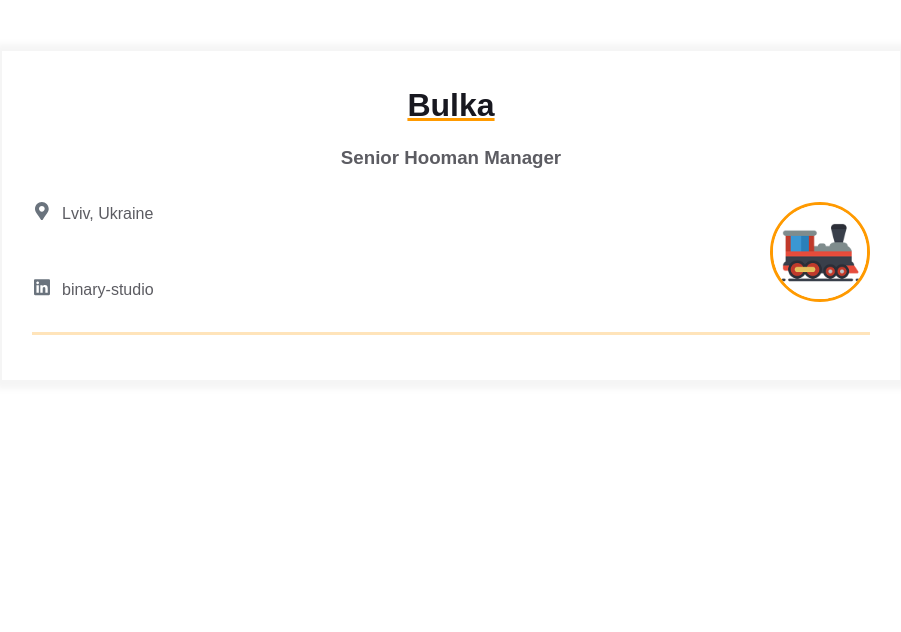
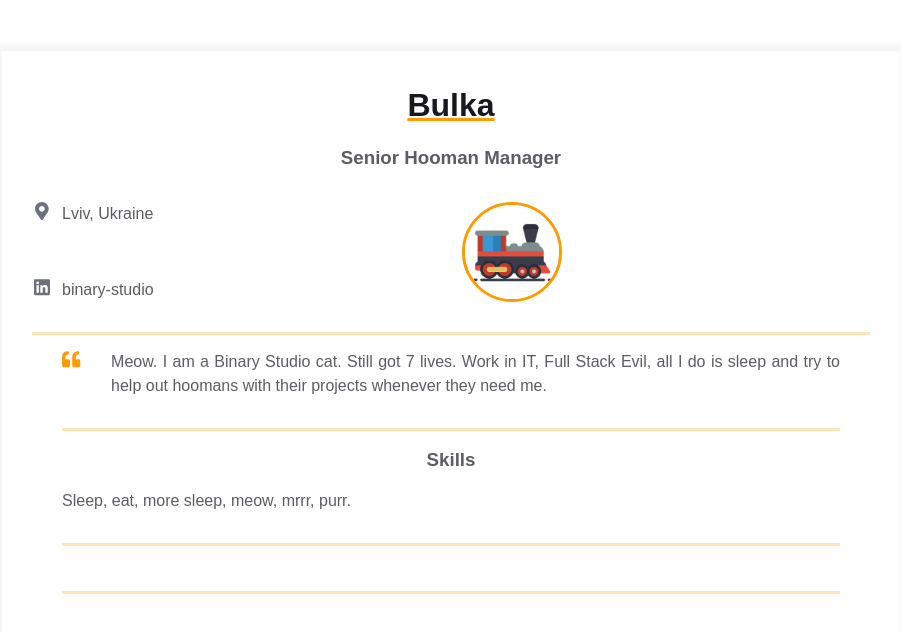
Before and after one commit to SerhiiKurylo/homepage, a plain HTML site: page index.html in a window 1280 px wide. Shown: the whole page, without its empty margins (189-1090 px from the left). Drawn offline with Linux system fonts and the light colour scheme.

Commit message:
Added Experience block template

```diff
--- a/index.html
+++ b/index.html
@@ -47,10 +47,51 @@
                             <img class="contact-info__avatar" src="assets/avatar.png" alt="Avatar">
                         </div>
 
-
+                        <div class="contact-info__block"></div>
 
                     </div>
                 </div>
+
+                <div class="container">
+                    <div class="resume__block">
+                      <div class="intro">
+                        <div class="intro__icon-wrapper">
+                          <svg class="intro__icon" xmlns="http://www.w3.org/2000/svg" viewBox="0 0 512 512">
+                            <path
+                              d="M464 256h-80v-64c0-35.3 28.7-64 64-64h8c13.3 0 24-10.7 24-24V56c0-13.3-10.7-24-24-24h-8c-88.4 0-160 71.6-160 160v240c0 26.5 21.5 48 48 48h128c26.5 0 48-21.5 48-48V304c0-26.5-21.5-48-48-48zm-288 0H96v-64c0-35.3 28.7-64 64-64h8c13.3 0 24-10.7 24-24V56c0-13.3-10.7-24-24-24h-8C71.6 32 0 103.6 0 192v240c0 26.5 21.5 48 48 48h128c26.5 0 48-21.5 48-48V304c0-26.5-21.5-48-48-48z">
+                            </path>
+                          </svg>
+                        </div>
+                        <p class="intro_text">Meow.
+                          I am a Binary Studio cat. Still got 7 lives. Work in IT, Full Stack Evil,
+                          all I do is sleep and try to help out hoomans with their projects whenever
+                          they need me.
+                        </p>
+                      </div>
+                    </div>
+                </div>
+
+                <div class="container">
+                    <div class="resume__block">
+                      <div class="skills">
+                        <h3 class="skills__header">Skills</h3>
+                        <p class="skills__text">Sleep, eat, more sleep, meow, mrrr, purr. </p>
+                      </div>
+                    </div>
+                </div>
+
+                <div class="container">
+                    <div class="resume__block">
+                      <div class="main-info fh">
+
+                        <div class="experiences"></div>
+
+                        <div class="additional-info fv"></div>
+                      </div>
+                    </div>
+                </div>
+
+
             </div>
     </main>
 
```
